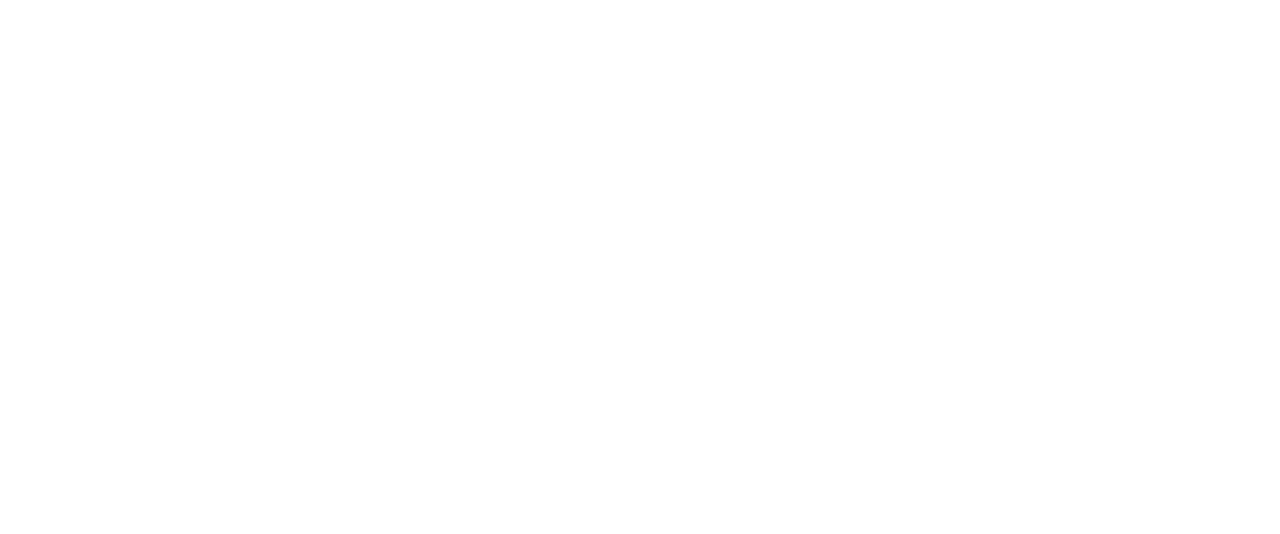
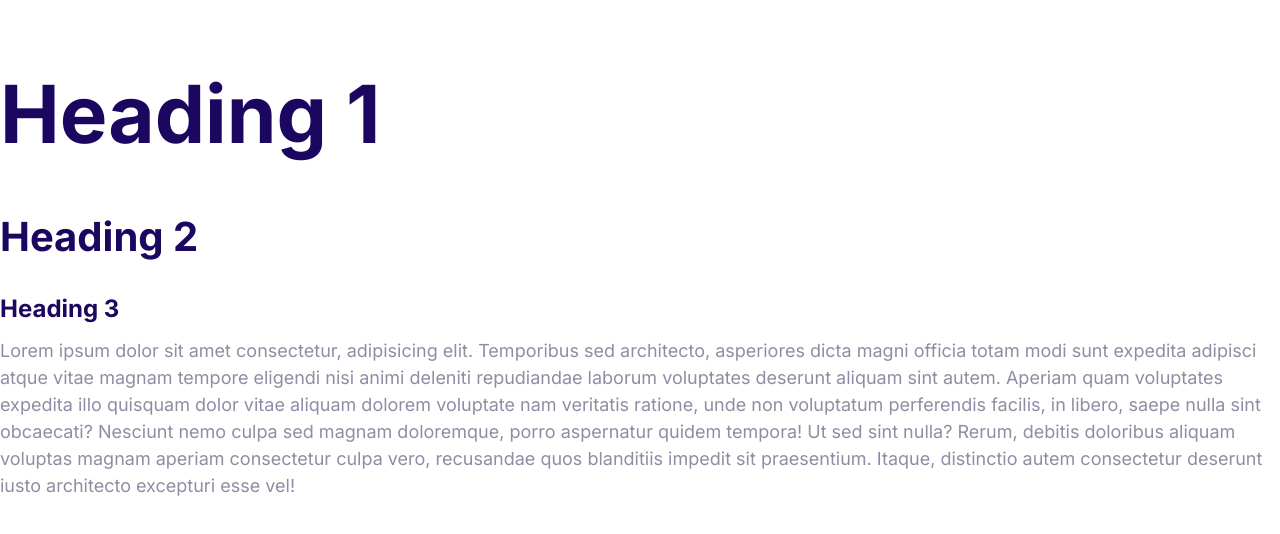
Before and after one commit to Badercoder/moshify3, a plain HTML site: page index.html in a window 1280 px wide. Drawn offline with Linux system fonts and the light colour scheme.

Commit message:
Typography.

```diff
--- a/css/style.css
+++ b/css/style.css
@@ -7,3 +7,34 @@
     --color-headings: #1b0760;
     --color-body: #918ca4;
 }
+
+/* -------- Typography -------- */
+html {font-size: 62.5%;}
+
+body {
+    font-family: inter, Arial, Helvetica, sans-serif;
+    color: var(--color-body);
+    font-size: 2.4rem; /*on mobile the font-size is 24px*/
+    line-height: 1.5;
+}
+
+h1, h2, h3 {
+    color: var(--color-headings);
+    margin-bottom: 1rem; /*the font imported include margin around it, therefor we use a smaller size font*/
+}
+
+h1 {font-size: 7rem;}
+h2 {font-size: 4rem;}
+h3 {font-size: 3rem;}
+p {
+    margin: 0;
+}
+
+@media screen and (min-width: 1024px) {
+
+    body {font-size: 1.8rem;}
+    h1 {font-size: 8rem;}
+    h2 {font-size: 4rem;}
+    h3 {font-size: 2.4rem;}
+
+}
--- a/index.html
+++ b/index.html
@@ -5,10 +5,19 @@
     <meta http-equiv="X-UA-Compatible" content="IE=edge">
     <meta name="viewport" content="width=device-width, initial-scale=1.0">
     <title>Document</title>
+    <!-- Typography -->
+    <link rel="preconnect" href="https://fonts.googleapis.com">
+    <link rel="preconnect" href="https://fonts.gstatic.com" crossorigin>
+    <link href="https://fonts.googleapis.com/css2?family=Inter:wght@400;600;700;800&display=swap" rel="stylesheet">
+    <!-- Styling -->
     <link rel="stylesheet" href="/css/normalize.css">
     <link rel="stylesheet" href="/css/style.css">
 </head>
 <body>
+    <h1>Heading 1</h1>
+    <h2>Heading 2</h2>
+    <h3>Heading 3</h3>
+    <p>Lorem ipsum dolor sit amet consectetur, adipisicing elit. Temporibus sed architecto, asperiores dicta magni officia totam modi sunt expedita adipisci atque vitae magnam tempore eligendi nisi animi deleniti repudiandae laborum voluptates deserunt aliquam sint autem. Aperiam quam voluptates expedita illo quisquam dolor vitae aliquam dolorem voluptate nam veritatis ratione, unde non voluptatum perferendis facilis, in libero, saepe nulla sint obcaecati? Nesciunt nemo culpa sed magnam doloremque, porro aspernatur quidem tempora! Ut sed sint nulla? Rerum, debitis doloribus aliquam voluptas magnam aperiam consectetur culpa vero, recusandae quos blanditiis impedit sit praesentium. Itaque, distinctio autem consectetur deserunt iusto architecto excepturi esse vel!</p>
 
     <script src="/index.js"></script>
 </body>
```
